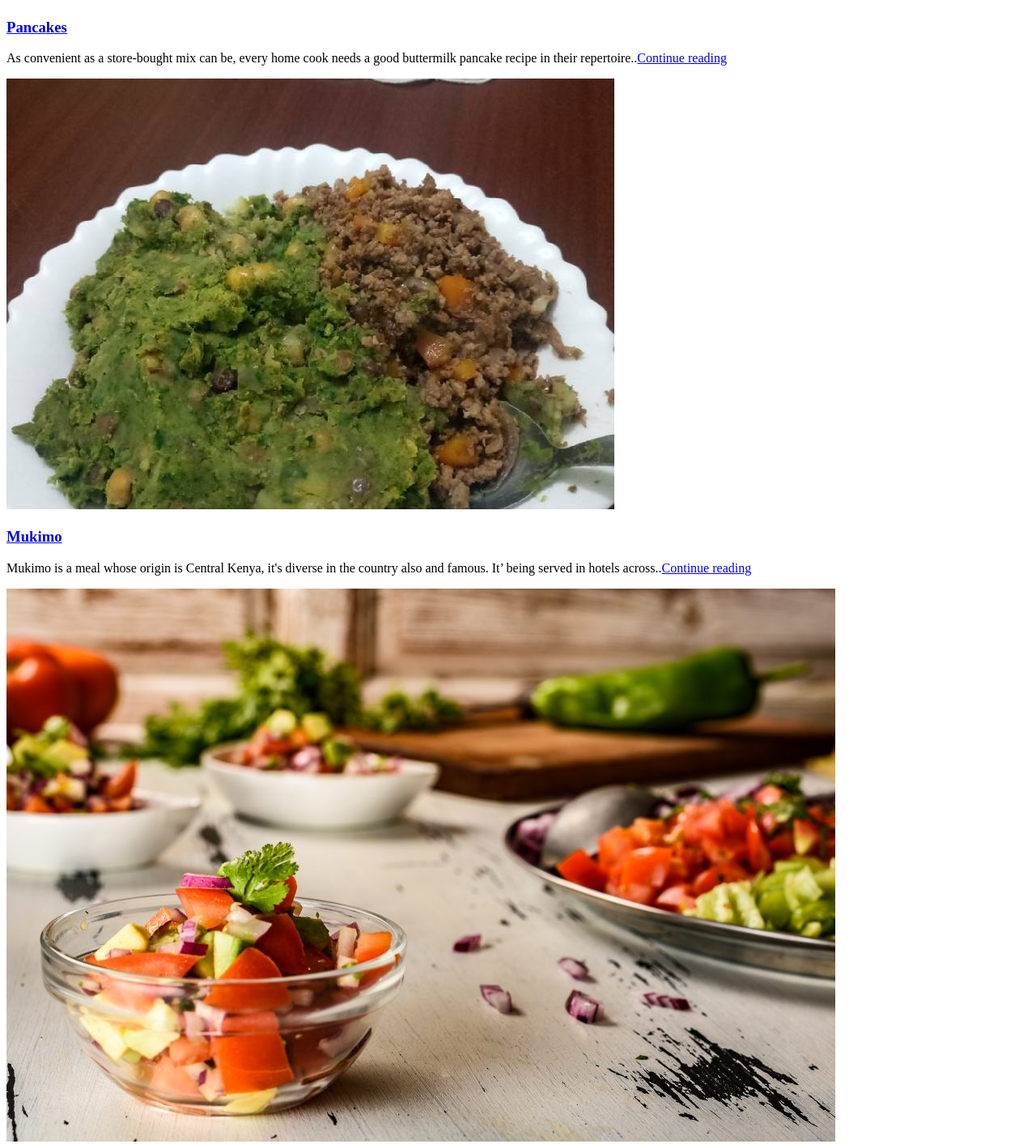
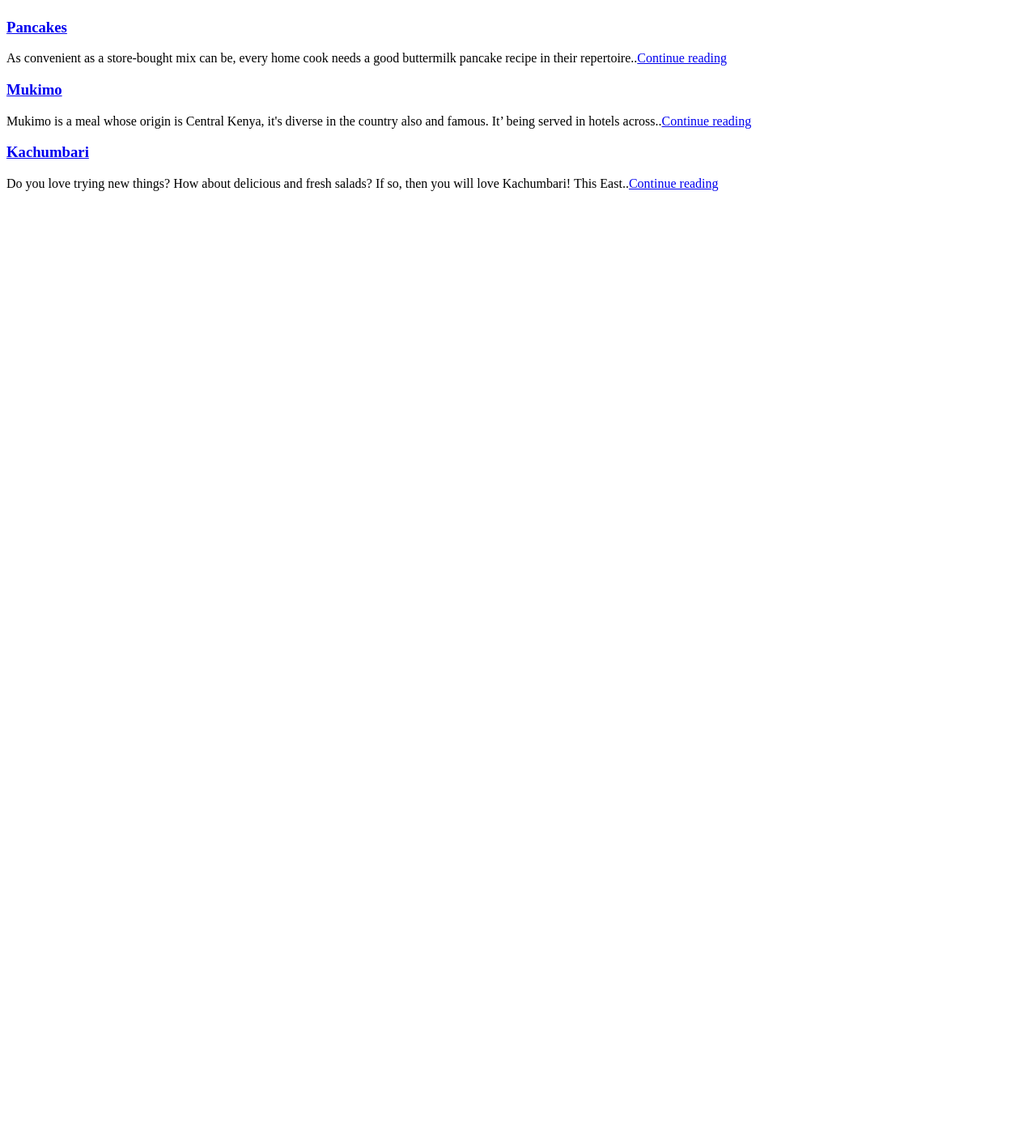
Before and after one commit to Dan-dacong/odin-recipes, a plain HTML site: page index.html in a window 1280 px wide. Shown: the part 980-2393 px from the top of the page at 81% size. After the commit the page ends 1232 px from the top, so only its background shows below. Drawn offline with Linux system fonts and the light colour scheme.

Commit message:
Omit unnecessary photos on homepage

```diff
--- a/index.html
+++ b/index.html
@@ -17,16 +17,16 @@
     recipe in their repertoire..<a href="./recipes/pancakes.html">Continue reading</a>
   </p>
 <!-- Second Recipe Mukimo-->
-    <img
+  <!--  <img
     src="./recipes/Mukimo.jpg"
-    alt="Plate of mukimo">
+    alt="Plate of mukimo"> -->
   <h3><a href="./recipes/mukimo.html">Mukimo</a></h3>
   <p>Mukimo is a meal whose origin is Central Kenya, it's diverse in the country
      also and famous. It’ being served in hotels across..<a href="./recipes/mukimo.html">Continue reading</a>
   </p>
   <!-- Third Recipe Kacumbari -->
-    <img src="./recipes/Kachumbari-recipe.jpg"
-    alt="Kachumbari preparing table">
+  <!--  <img src="./recipes/Kachumbari-recipe.jpg"
+    alt="Kachumbari preparing table"> -->
     <h3><a href="./recipes/kachumbari.html">Kachumbari</a></h3>
     <p>Do you love trying new things? How about delicious and fresh salads? If so, then you will love Kachumbari!
      This East..<a href="./recipes/kachumbari.html">Continue reading</a></p>
```
Also changed, not shown: recipes/kachumbari.html (+1 -1 lines), recipes/mukimo.html (+1 -1 lines).
